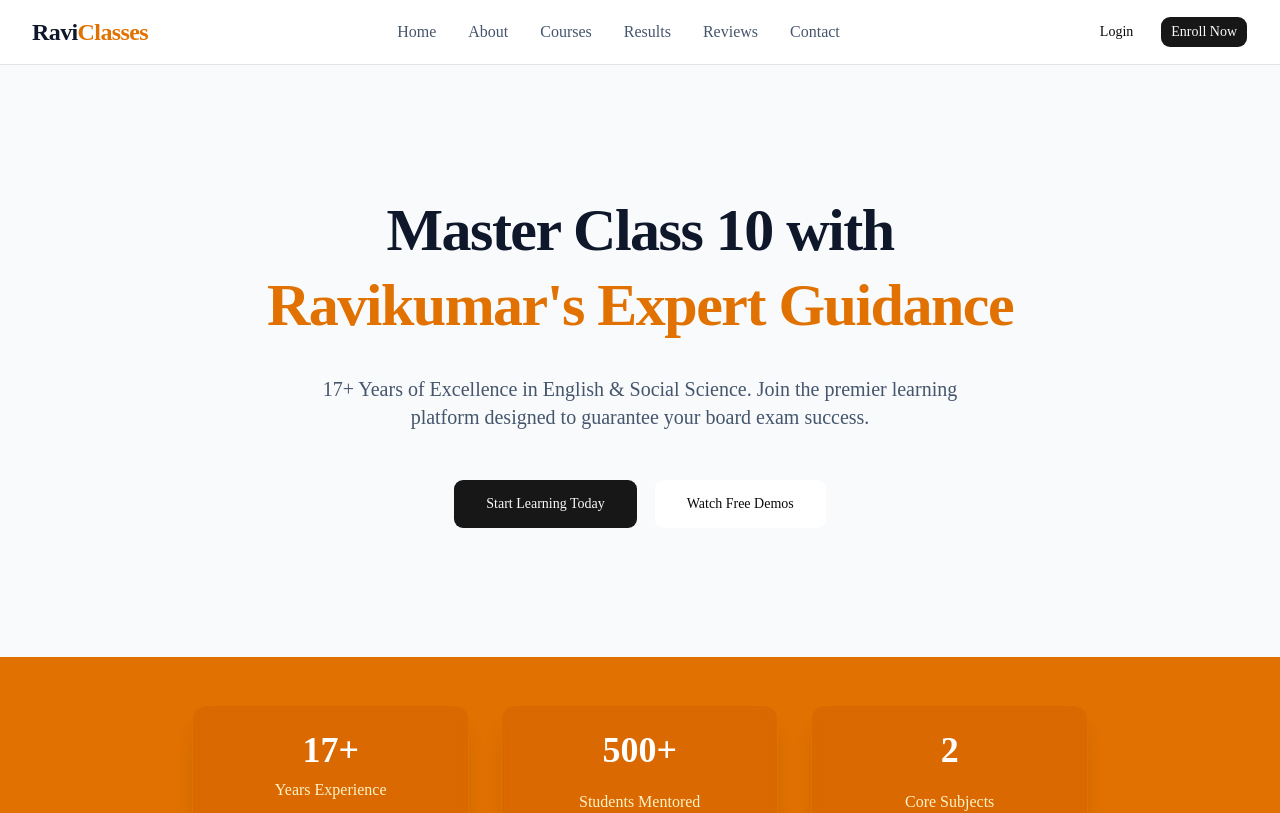
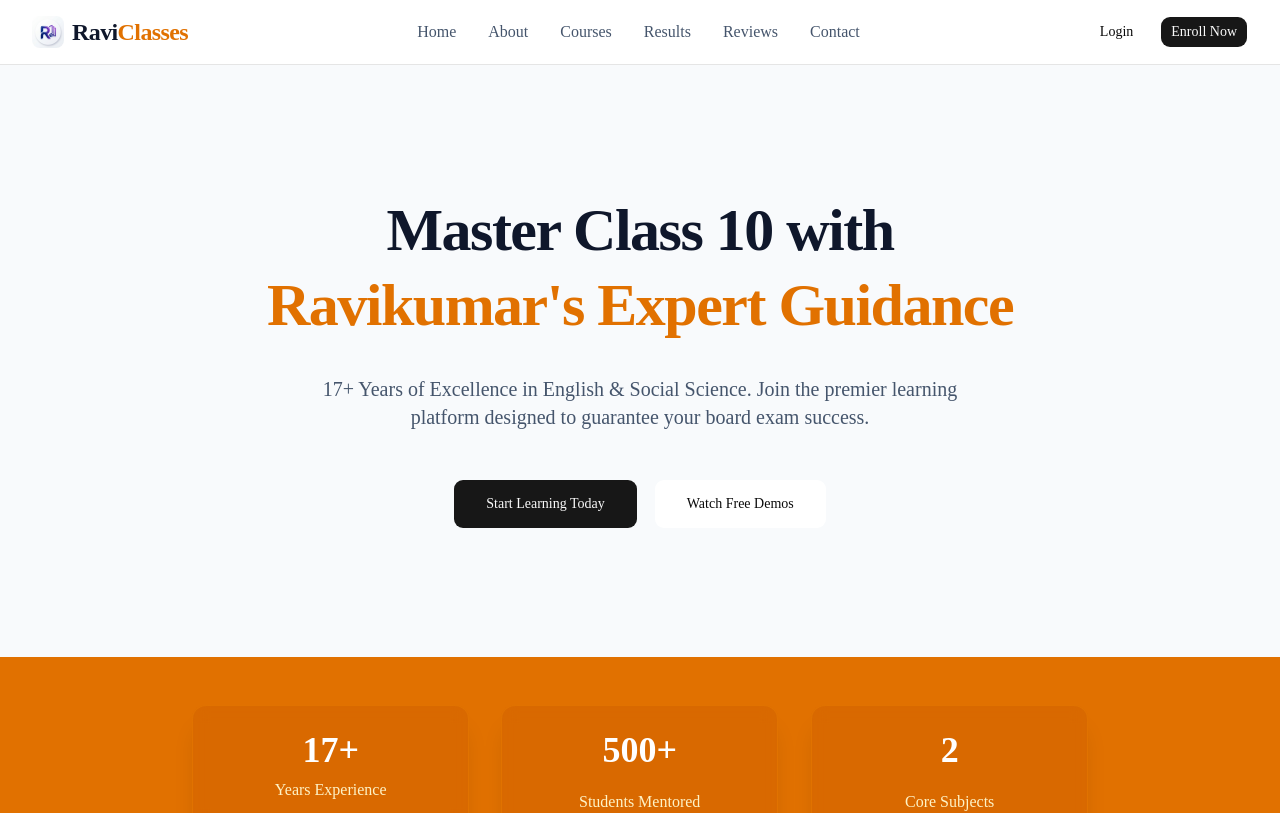
Before and after one commit to kundandr05/Ravikumar-lms, a Next.js app: page / in a window 1280 px wide. Shown: the top 813 px of the page. Built offline with nearby package versions, Linux system fonts and the light colour scheme; no server answers; the database is empty.

Commit message:
feat: add premium AI generated logo for Ravi Kumar LMS

```diff
--- a/src/app/dashboard/admin/layout.tsx
+++ b/src/app/dashboard/admin/layout.tsx
@@ -4,6 +4,7 @@ import { useAuth } from '@/contexts/AuthContext';
 import { useRouter, usePathname } from 'next/navigation';
 import { useEffect, useState } from 'react';
 import Link from 'next/link';
+import Image from 'next/image';
 import { Button } from '@/components/ui/button';
 import { BottomNav } from '@/components/layout/BottomNav';
 
@@ -97,8 +98,11 @@ export default function AdminLayout({ children }: { children: React.ReactNode })
       {/* Sidebar */}
       <aside className={`fixed inset-y-0 left-0 bg-slate-900 w-64 text-slate-300 transition-transform z-50 flex flex-col md:translate-x-0 md:static ${isMobileOpen ? 'translate-x-0' : '-translate-x-full'}`}>
         <div className="p-6 flex items-center justify-between">
-          <Link href="/dashboard/admin" className="text-xl font-bold text-white tracking-tight">
-            Ravi<span className="text-amber-500">Classes</span> Admin
+          <Link href="/dashboard/admin" className="flex items-center gap-2">
+            <Image src="/logo.png" alt="Logo" width={24} height={24} className="rounded-md" />
+            <span className="text-xl font-bold text-white tracking-tight">
+              Ravi<span className="text-amber-500">Classes</span>
+            </span>
           </Link>
           <button className="md:hidden text-slate-300 hover:text-white" onClick={() => setIsMobileOpen(false)}>
             <svg className="w-6 h-6" fill="none" viewBox="0 0 24 24" stroke="currentColor"><path strokeLinecap="round" strokeLinejoin="round" strokeWidth={2} d="M6 18L18 6M6 6l12 12" /></svg>
--- a/src/app/dashboard/student/layout.tsx
+++ b/src/app/dashboard/student/layout.tsx
@@ -4,6 +4,7 @@ import { useAuth } from '@/contexts/AuthContext';
 import { useRouter, usePathname } from 'next/navigation';
 import { useEffect, useState } from 'react';
 import Link from 'next/link';
+import Image from 'next/image';
 import { Button } from '@/components/ui/button';
 import { NotificationBell } from '@/components/NotificationBell';
 import { BottomNav } from '@/components/layout/BottomNav';
@@ -82,8 +83,11 @@ export default function StudentLayout({ children }: { children: React.ReactNode
       {/* Sidebar */}
       <aside className={`fixed inset-y-0 left-0 bg-slate-900 w-64 text-slate-300 transition-transform z-50 flex flex-col md:translate-x-0 md:static ${isMobileOpen ? 'translate-x-0' : '-translate-x-full'}`}>
         <div className="p-6 flex items-center justify-between">
-          <Link href="/dashboard/student" className="text-xl font-bold text-white tracking-tight">
-            Ravi<span className="text-amber-500">Classes</span>
+          <Link href="/dashboard/student" className="flex items-center gap-2">
+            <Image src="/logo.png" alt="Logo" width={24} height={24} className="rounded-md" />
+            <span className="text-xl font-bold text-white tracking-tight">
+              Ravi<span className="text-amber-500">Classes</span>
+            </span>
           </Link>
           <button className="md:hidden text-slate-300 hover:text-white p-1 rounded-md hover:bg-slate-800" onClick={() => setIsMobileOpen(false)}>
             <svg className="w-6 h-6" fill="none" viewBox="0 0 24 24" stroke="currentColor"><path strokeLinecap="round" strokeLinejoin="round" strokeWidth={2} d="M6 18L18 6M6 6l12 12" /></svg>
--- a/src/components/public/Navbar.tsx
+++ b/src/components/public/Navbar.tsx
@@ -1,6 +1,7 @@
 'use client';
 
 import Link from 'next/link';
+import Image from 'next/image';
 import { buttonVariants } from '@/components/ui/button';
 import { useAuth } from '@/contexts/AuthContext';
 import { useState } from 'react';
@@ -15,8 +16,11 @@ export default function Navbar() {
         <div className="flex justify-between h-16 items-center">
           {/* Logo */}
           <div className="flex-shrink-0 flex items-center">
-            <Link href="/" className="text-2xl font-bold text-slate-900 tracking-tight">
-              Ravi<span className="text-amber-600">Classes</span>
+            <Link href="/" className="flex items-center gap-2">
+              <Image src="/logo.png" alt="RaviClasses Logo" width={32} height={32} className="rounded-md" />
+              <span className="text-2xl font-bold text-slate-900 tracking-tight">
+                Ravi<span className="text-amber-600">Classes</span>
+              </span>
             </Link>
           </div>
 
```
Also changed, not shown: public/logo.png (added).
